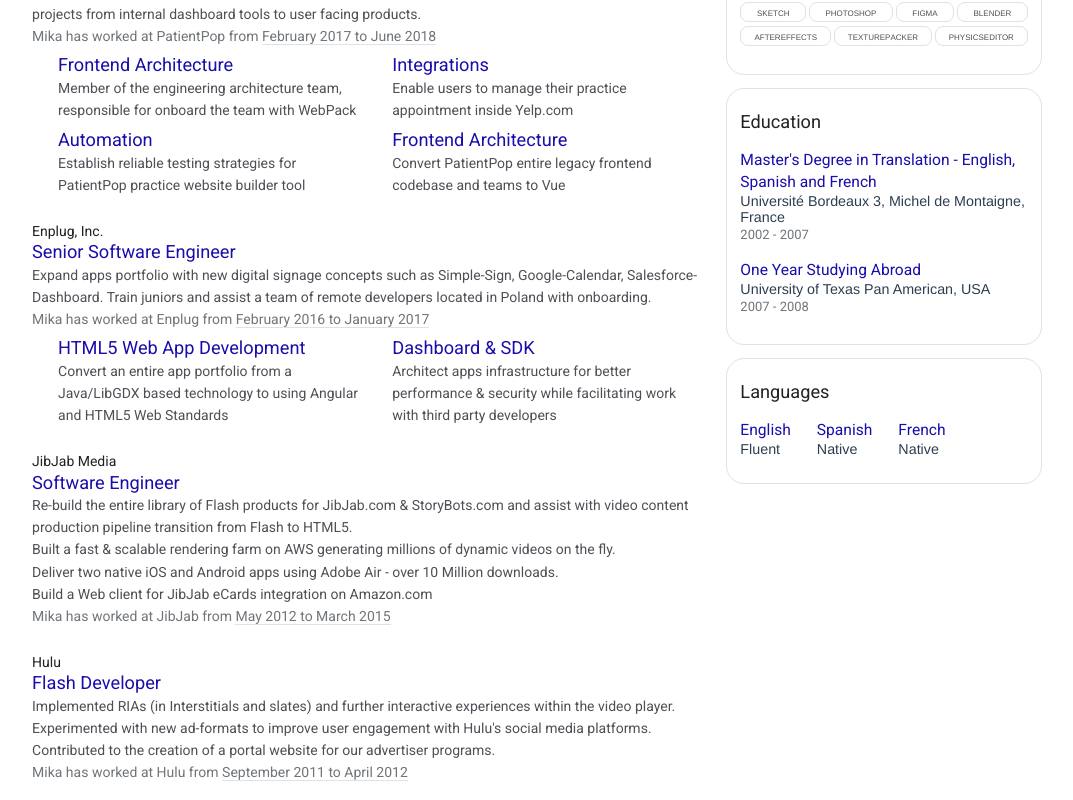
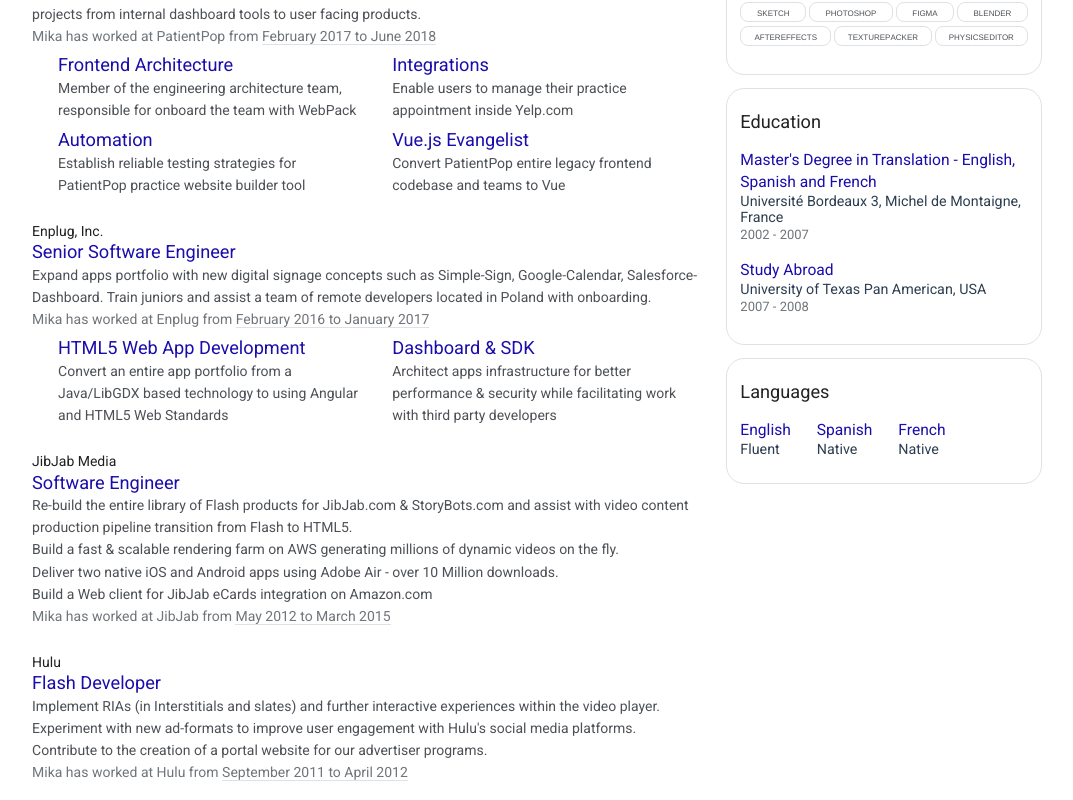
Before and after one commit to mikatalk/resume-michael-mika-iriarte, a Vue app: page / in a window 1280 px wide. Shown: the part 640-1440 px from the top of the page, without its empty margins (103-1176 px from the left). Built offline with nearby package versions, Linux system fonts and the light colour scheme.

Commit message:
Minor edits

```diff
--- a/src/components/HeaderBar.vue
+++ b/src/components/HeaderBar.vue
@@ -2,11 +2,11 @@
   <div class="header-bar">
 
 
-    <a class="logo-box" href="https://michael-iriarte.com">
+    <a class="logo-box" href="https://www.michael-iriarte.com">
       <img src="./../assets/logo.png" width="30" />
     </a>
 
-    <a class="search-bar" href="https://michael-iriarte.com">
+    <a class="search-bar" href="https://www.michael-iriarte.com">
       <div class="search-wrapper">
 
         <h1 class="my-name">
@@ -29,7 +29,7 @@
       </div>
     </a>
 
-    <a class="profile-box" href="https://michael-iriarte.com">
+    <a class="profile-box" href="https://www.michael-iriarte.com">
       <svg focusable="false" xmlns="http://www.w3.org/2000/svg" viewBox="0 0 24 24">
         <g transform="translate(2, -124)">
           <polygon id="icon-flash" stroke="black" stroke-width="2" fill="#FFFFFF" stroke-linecap="round" stroke-linejoin="round" points="8.43704864 129 16.5 129 12.1914445 134.897572 16.5 134.897572 5.70891466 147 8.43704864 139.133567 4.5 139.133567"></polygon>
--- a/src/components/SideBar.vue
+++ b/src/components/SideBar.vue
@@ -7,7 +7,7 @@
       <div v-for="(skillCategory, categoryIndex) of skills" :key="categoryIndex">
         <h3 class="list-category">{{skillCategory.name}}</h3>
         <ul class="list-items">
-          <li v-for="(skillName, skillIndex) of skillCategory.skills" :key="skillIndex">
+          <li v-for="(skillName, skillIndex) of skillCategory.skills" :key="skillIndex" class="tag">
             {{skillName}}
           </li>
         </ul>
@@ -85,6 +85,10 @@
       font-size: 1.4rem;
       line-height: 1.3;
       font-family: Roboto,arial,sans-serif;
+    }
+
+    .tag {
+      font-family: Avenir, Helvetica, Arial, sans-serif;
     }
 
     .in-row {
--- a/src/constants/education.ts
+++ b/src/constants/education.ts
@@ -6,7 +6,7 @@
     dates: '2002 - 2007'
   },
   {
-    name: 'One Year Studying Abroad',
+    name: 'Study Abroad',
     text: 'University of Texas Pan American, USA',
     dates: '2007 - 2008'
   },
--- a/src/constants/experiences.ts
+++ b/src/constants/experiences.ts
@@ -9,19 +9,19 @@
     sections: [
       {
         name: 'Performance & Accessibility',
-        text: 'Optimize the quality of our frontend with a goal of reaching the largest audience.'
+        text: 'Optimize the quality of our frontend with a goal of reaching the largest audience'
       },
       {
         name: 'Leadership',
-        text: 'Guide and train the team with integrating modern frontend workflows and practices.'
+        text: 'Guide and train the team with integrating modern frontend workflows and practices'
       },
       {
         name: 'Widgets and Content',
-        text: 'Improve user engagement by making content more unique and interactive.'
+        text: 'Improve user engagement by making content more unique and interactive'
       },
       {
         name: 'Design',
-        text: 'Redesign, experiment and optimize website designs for different revenue/growth strategies.'
+        text: 'Redesign, experiment and optimize website designs for different revenue/growth strategies'
       },
     ],
   },
@@ -49,7 +49,7 @@
         text: 'Establish reliable testing strategies for PatientPop practice website builder tool'
       },
       {
-        name: 'Frontend Architecture',
+        name: 'Vue.js Evangelist',
         text: 'Convert PatientPop entire legacy frontend codebase and teams to Vue'
       },
     ],
@@ -81,7 +81,7 @@
     'role-description': `
     Re-build the entire library of Flash products for JibJab.com & StoryBots.com and
     assist with video content production pipeline transition from Flash to HTML5.
-    <br/>Built a fast & scalable rendering farm on AWS generating millions of dynamic videos on the fly.
+    <br/>Build a fast & scalable rendering farm on AWS generating millions of dynamic videos on the fly.
     <br/>Deliver two native iOS and Android apps using Adobe Air - over 10 Million downloads.
     <br/>Build a Web client for JibJab eCards integration on A​mazon.com
 `,
@@ -92,9 +92,9 @@
     'company-name': 'Hulu',
     'job-title': 'Flash Developer',
     'location': 'Santa Monica, CA',
-    'role-description': `Implemented RIAs (in Interstitials and slates) and further interactive experiences within the video player.
-      <br/>Experimented with new ad-formats to improve user engagement with Hulu's social media platforms.
-      <br/>Contributed to the creation of a portal website for our advertiser programs.`,
+    'role-description': `Implement RIAs (in Interstitials and slates) and further interactive experiences within the video player.
+      <br/>Experiment with new ad-formats to improve user engagement with Hulu's social media platforms.
+      <br/>Contribute to the creation of a portal website for our advertiser programs.`,
     'gig-duration': 'Mika has worked at Hulu from <span class="underline">September 2011 to April 2012</span>',
     sections: [],
   },
@@ -102,7 +102,7 @@
     'company-name': 'Heavenspot',
     'job-title': 'Web/Flash Developer',
     'location': 'Los Angeles, CA',
-    'role-description': `Worked with incredible artists, art directors and content creators to build many FWA award
+    'role-description': `Work with incredibly talented artists, art directors and content creators to build many FWA award
     winning websites and user experiences such as building the promo website for Tron the movie,
     or even building and deploying interactive kiosks at the Epcot Center in Orlando. Working with clients including Disney, Marvel, Mattel, Motorola, Adobe and more.`,
     'gig-duration': 'Mika has worked at Heavenspot from <span class="underline">August 2010 to August 2011</span>',
@@ -112,7 +112,7 @@
     'company-name': 'Independent Creative Developer',
     'job-title': 'Freelance Developer',
     'location': 'Greater Los Angeles Area',
-    'role-description': `Worked on all kinds of projects and industries, for local businesses such as restaurants and artist portfolios ​as well as larger companies such as AT&T or Verizon. Checkout my personal website at <a href="https://michael-iriarte.com">michael-iriarte.com</a> for more info.`,
+    'role-description': `Work on all kinds of projects and industries, for local businesses such as restaurants and artist portfolios ​as well as larger companies such as AT&T or Verizon. Checkout my personal website at <a href="https://www.michael-iriarte.com">michael-iriarte.com</a> for more info.`,
     'gig-duration': 'Mika has been doing contract work <span class="underline">since 2008</span>',
     sections: [],
   },
--- a/src/constants/suggestions.ts
+++ b/src/constants/suggestions.ts
@@ -1,6 +1,6 @@
 export const suggestions : string[] = [
   'Creative Developer',
-  'How to never miss a deadline',
+  'Never misses a deadline',
   '10x Software Developer',
   'Skilled Engineer',
   'French Chef',
--- a/src/styles/theme.scss
+++ b/src/styles/theme.scss
@@ -5,7 +5,7 @@
   margin: 0;
   padding: 0;
   border: 0;
-  font-family: Avenir, Helvetica, Arial, sans-serif;
+  font-family: Roboto,arial,sans-serif;
   font-size: 13px;
   -webkit-font-smoothing: antialiased;
   -moz-osx-font-smoothing: grayscale;
```
